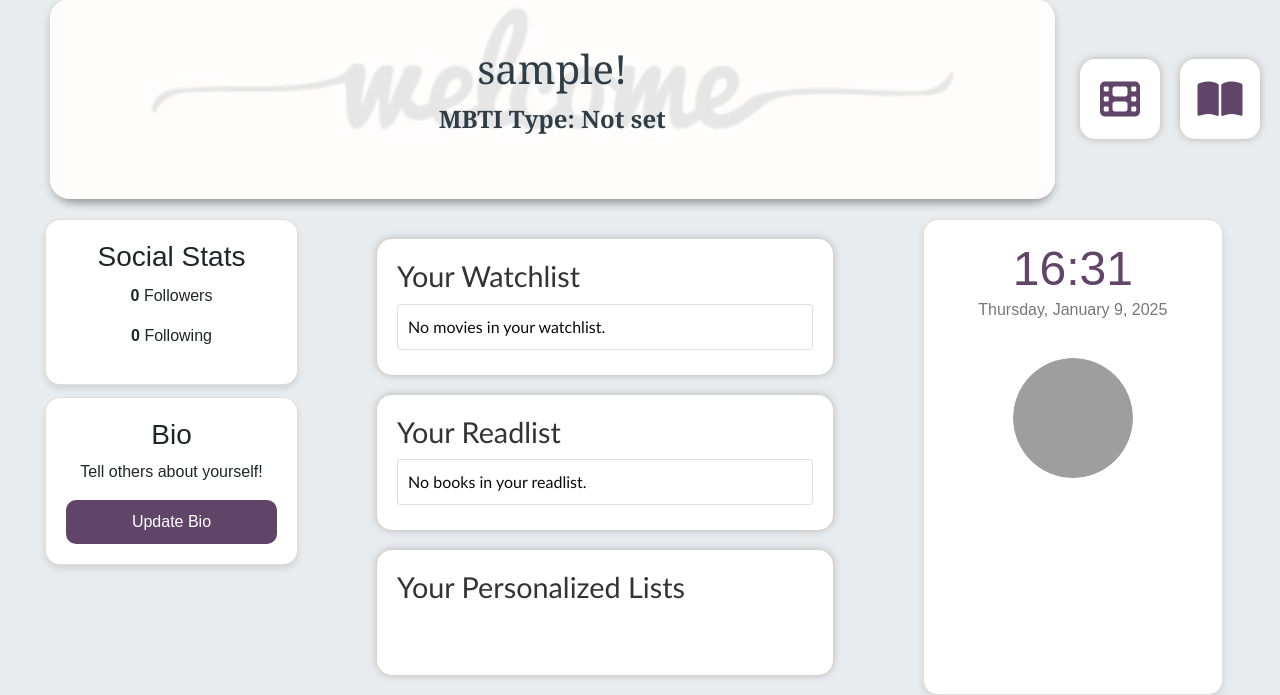
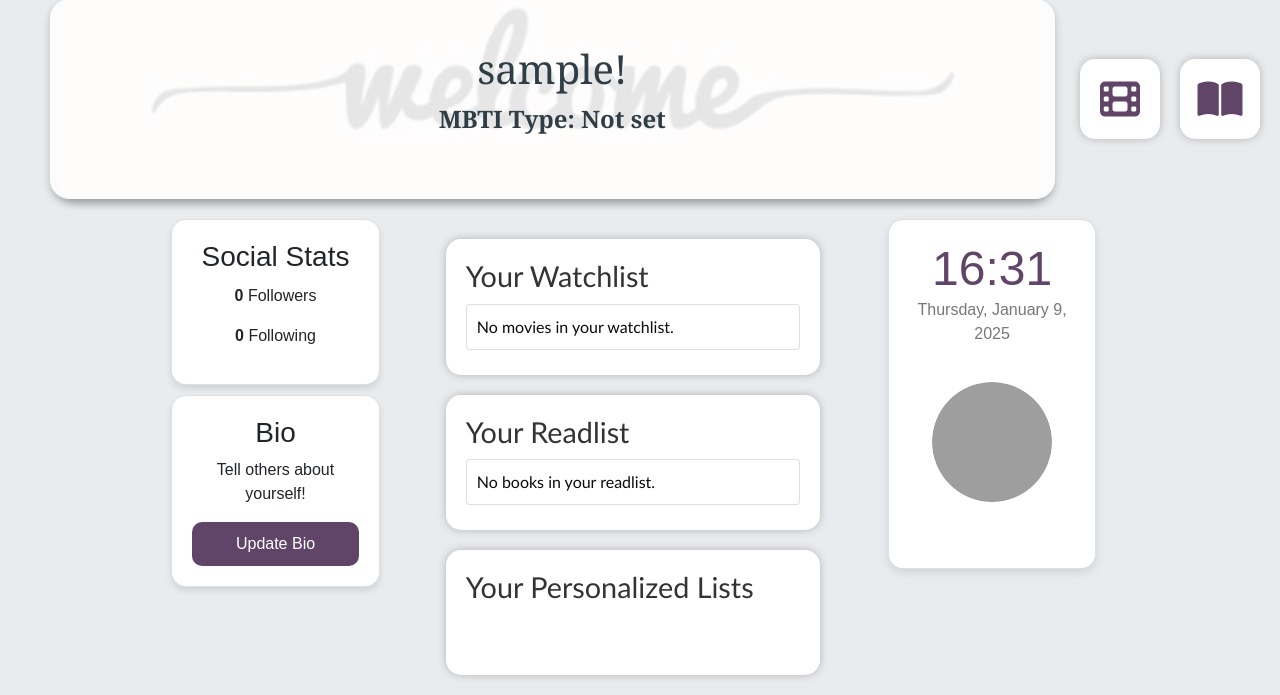
Before and after one commit to laibak24/personapicks2.0, a Django app: page /dashboard/ in a window 1280 px wide. Shown: the part 141-836 px from the top of the page. Run offline with Django 5.2, Linux system fonts and the light colour scheme; the visitor is signed in with stand-in values (Sample User, id 1); data comes from the database, SQL or seed files in the repository; data that the repository does not hold is empty; some libraries are stand-ins or nearby versions; grey boxes are pictures that could not be loaded.

Commit message:
Update dashboard.html

```diff
--- a/website/templates/dashboard.html
+++ b/website/templates/dashboard.html
@@ -140,13 +140,13 @@
         text-align: center;
     }
     /* Styling for the clock-card */
-    .clock-card {
+     .clock-card {
       background-color: #fff;
       border-radius: 15px;
       padding: 20px;
       text-align: center;
       box-shadow: 0 4px 8px rgba(0, 0, 0, 0.1);
-      width: 300px;
+      height: 350px;
       margin: 0 auto; /* Center align the clock card */
     }
 
```
